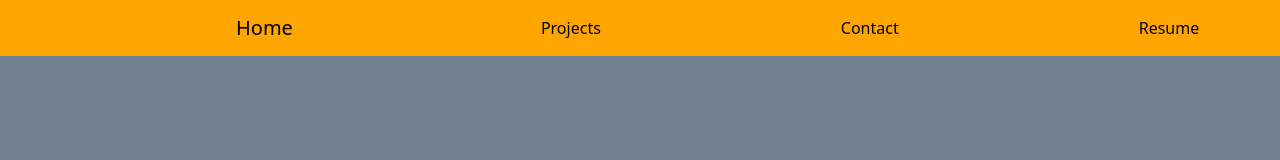
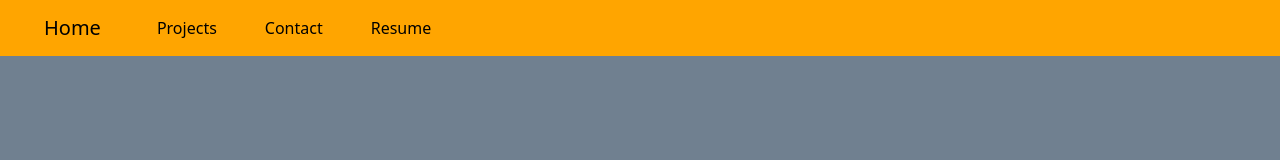
Before and after one commit to samohtebag/new-portfolio, a plain HTML site: page index.html in a window 1280 px wide. Drawn offline with nearby package versions, Linux system fonts and the light colour scheme.

Commit message:
finally working on this again

```diff
--- a/assets/styles.css
+++ b/assets/styles.css
@@ -8,5 +8,5 @@ body {
 
 .navItemColor {
     color: black;
-    margin-left: 14rem;
+    margin-left: 2rem;
 }
--- a/index.html
+++ b/index.html
@@ -10,7 +10,7 @@
 </head>
 <body>
     <nav class="navbar navbar-expand-lg navColor">
-        <div class="container-fluid">
+        <div class="container-fluid navMargin">
           <a class="navbar-brand navItemColor" href="#">Home</a>
           <button class="navbar-toggler" type="button" data-bs-toggle="collapse" data-bs-target="#navbarNav" aria-controls="navbarNav" aria-expanded="false" aria-label="Toggle navigation">
             <span class="navbar-toggler-icon"></span>
@@ -18,7 +18,7 @@
           <div class="collapse navbar-collapse" id="navbarNav">
             <ul class="navbar-nav">
               <li class="nav-item">
-                <a class="nav-link active navItemColor" aria-current="page" href="#">Projects</a>
+                <a class="nav-link active navItemColor" aria-current="page" href="./projects.html">Projects</a>
               </li>
               <li class="nav-item">
                 <a class="nav-link navItemColor" href="#">Contact</a>
```
Also changed, not shown: projects.html (added).
